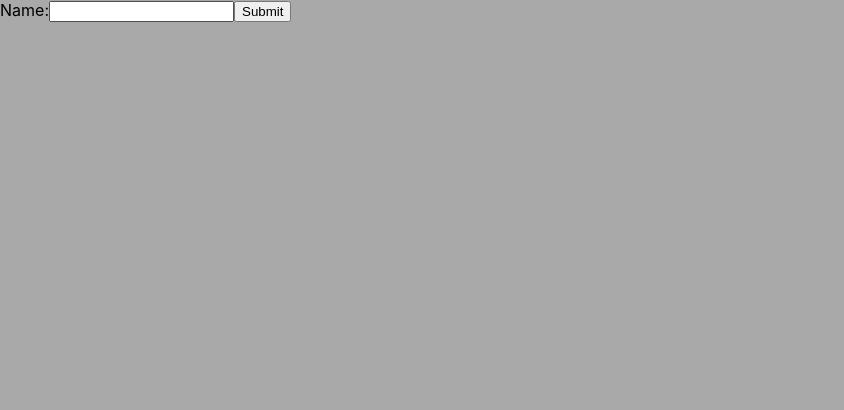
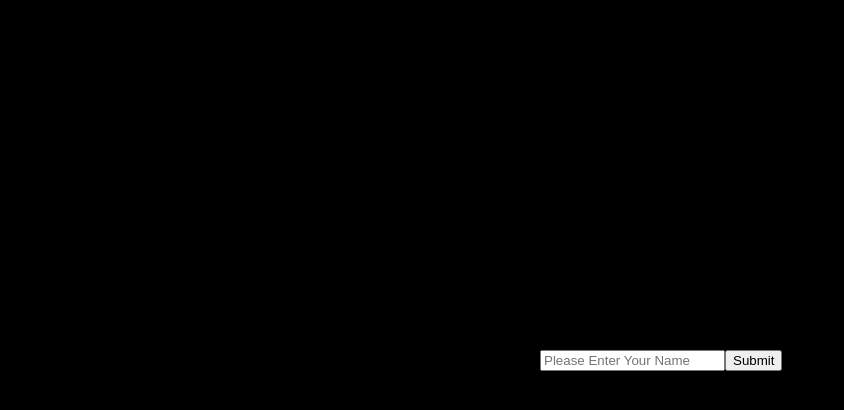
Before and after one commit to chotung/birthday-page, a React (Create React App) app in the folder happy-birthday/: page / in a window 1280 px wide. Shown: the top 410 px of the page, without its empty margins (0-844 px from the left). Built offline with nearby package versions, Linux system fonts and the light colour scheme.

Commit message:
Added Timed Render
Displays after 1 second
// will need to add animations
// next component

```diff
--- a/happy-birthday/src/App.css
+++ b/happy-birthday/src/App.css
@@ -1,2 +1,18 @@
-.wrapper {
+body {
+  background-color: black;
 }
+
+.error {
+  color: red;
+  font-weight: bold;
+  font-size: 24pt;
+}
+
+.login {
+  text-align: center;
+  position: fixed;
+  top: 50%;
+  left: 50%;
+  margin-top: -50px;
+  margin-left: -100px;
+}
--- a/happy-birthday/src/App.jsx
+++ b/happy-birthday/src/App.jsx
@@ -1,6 +1,6 @@
 import React, { Component } from "react";
 import "./App.css";
-import Bday from "./containers/Bday.jsx"
+import Bday from "./components/Bday.jsx"
 
 
 export default class App extends Component {
@@ -20,14 +20,13 @@ export default class App extends Component {
 
   renderButton = () => {
     return (
-    // <button onClick={event => this.clickStart(event)}> Button</button>
-      <form onSubmit={event => this.clickStart(event)}>
-        <label>
-          Name:
-              <input onChange={this.onChange} type="text" name="name" />
-        </label>
-        <input type="submit" name="submit" />
-      </form>
+      <div className="login">
+        {this.state.error === true ? this.giveError() : null}
+        <form  onSubmit={event => this.clickStart(event)}>
+          <input id="text-box" onChange={this.onChange} type="text" name="name" placeholder="Please Enter Your Name" />
+          <input type="submit" name="submit" />
+        </form>
+      </div>
     )
   }
 
@@ -43,7 +42,8 @@ export default class App extends Component {
     if(this.state.name === "dara"){
       this.setState(prevState => ({
         ...prevState,
-        change:true
+        change:true,
+        error:false
       }))
     } else {
       this.setState(prevState => ({
@@ -63,7 +63,7 @@ export default class App extends Component {
     console.log(this.state)
     return (
         <div className="wrapper">
-          {this.state.error === true ? this.giveError(): null }
+
           {this.state.name === "dara" && this.state.change === true ? this.renderCom():null}
           {/* render birthday if state is dara */}
           {this.state.change ? null : this.renderButton() }
--- /dev/null
+++ b/happy-birthday/src/components/Bday.jsx
@@ -0,0 +1,59 @@
+//Black background transition HAPPY BIRTHDAY!!!
+// timed transition + onclick transition
+import React, { Component } from 'react'
+import './bday.css'
+
+
+export default class Bday extends Component {
+  state = {
+    hello: false,
+  }
+
+
+  // timer = () => {
+  //   setTimeout(this.timeInnerFunc(), 1000);
+  //   //will wait to render
+  //   // use this to render the slideshow
+  // }
+
+  // timeInnerFunc = () => {
+  //  //changes state as a trigger
+  //   this.setState({
+  //     hello: true
+  //   })
+  // }
+
+  componentDidMount() {
+    this.timerID = setTimeout(
+      () => this.tick(),
+      1000
+    );
+  }
+
+  componentWillUnmount() {
+    clearTimeout(this.timerID);
+  }
+
+  tick() {
+    this.setState({
+      hello: true
+    });
+  }
+
+
+
+  showHappy = () => {
+    return (
+      <div id="test">Hello</div>
+    )
+  }
+
+
+  render() {
+    return (
+    <div className="happy-container">
+      {this.state.hello ? this.showHappy() : null}
+    </div>
+    )
+  }
+}
--- a/happy-birthday/src/containers/bday.css
+++ b/happy-birthday/src/components/bday.css
@@ -1,4 +1,5 @@
-.happy {
+#test {
     font-size: 24vw;
     text-align: center;
+    color: white;
 }
--- a/happy-birthday/src/containers/Bday.jsx
+++ /dev/null
@@ -1,31 +0,0 @@
-//Black background transition HAPPY BIRTHDAY!!!
-// timed transition + onclick transition
-import React, { Component } from 'react'
-import './bday.css'
-
-
-export default class Bday extends Component {
-  // constructor(props) {
-  //   super(props);
-  // }
-  timer = () => {
-    setTimeout(() => this.timeInnerFunc(), 500);
-    //will wait to render
-    // use this to render the slideshow
-  }
-
-  timeInnerFunc = () => {
-    console.log("Birthday Page")
-    // alert("hello")
-  }
-
-
-
-  render() {
-
-    return <div className="happy">
-      hello
-      {this.timer()}
-    </div>
-  }
-}
--- a/happy-birthday/src/index.css
+++ b/happy-birthday/src/index.css
@@ -1,4 +1,4 @@
-body {
+/* body {
   display: grid;
 
 
@@ -11,12 +11,12 @@ body {
     sans-serif;
   -webkit-font-smoothing: antialiased;
   -moz-osx-font-smoothing: grayscale;
-    /* background: url(https://i.pinimg.com/originals/3e/a8/f4/3ea8f4a65bbdb3c58ce14c0e36b76454.jpg);
-    background-size: cover; */
+    background: url(https://i.pinimg.com/originals/3e/a8/f4/3ea8f4a65bbdb3c58ce14c0e36b76454.jpg);
+    background-size: cover;
     background-color: darkgrey;
 }
 
 code {
   font-family: source-code-pro, Menlo, Monaco, Consolas, "Courier New",
     monospace;
-}
+} */
```
Also changed, not shown: happy-birthday/draft-files/Login.jsx (added, +42 -0 lines), happy-birthday/draft-files/draftApp.jsx (added, +61 -0 lines), happy-birthday/src/containers/Login.jsx (deleted, +0 -42 lines), happy-birthday/src/draftApp.jsx (deleted, +0 -61 lines).
